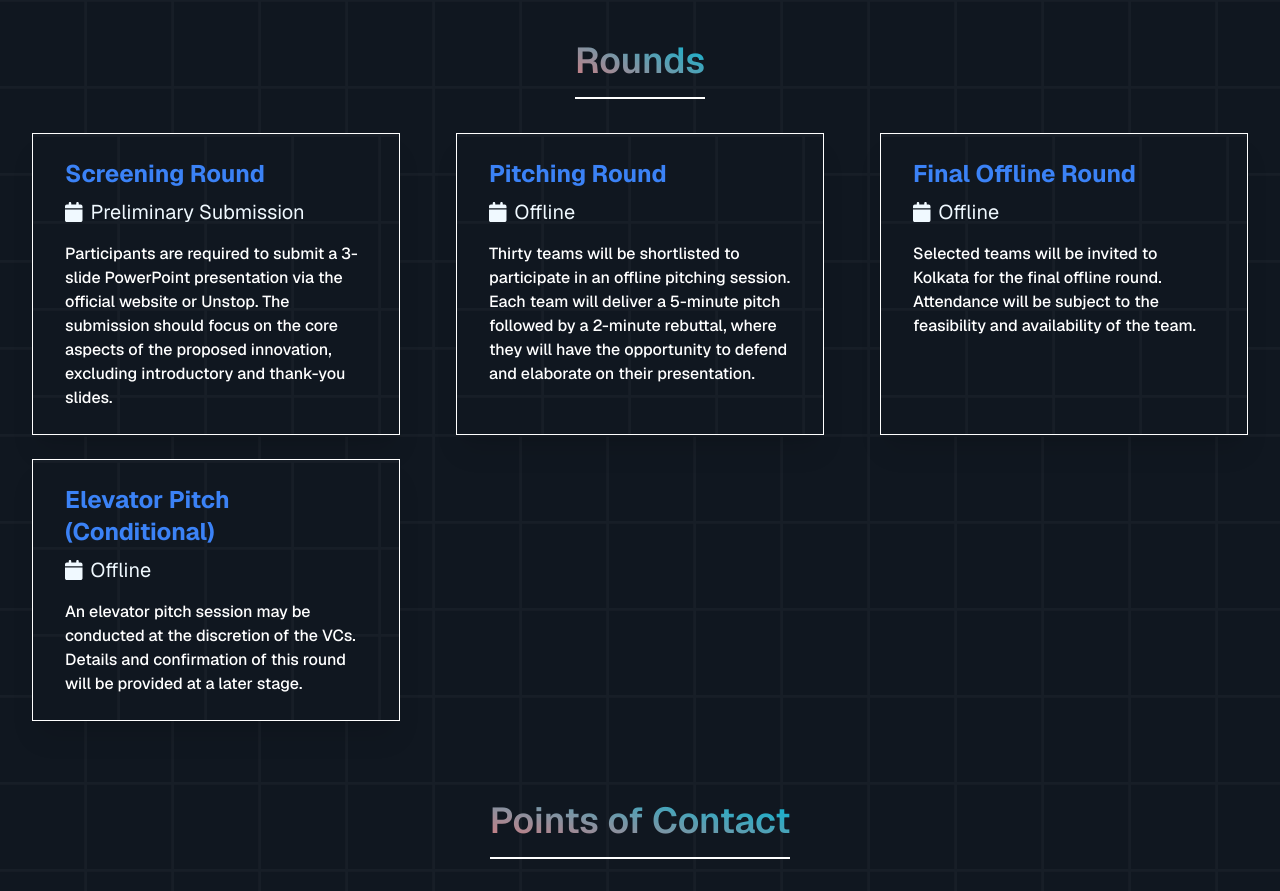
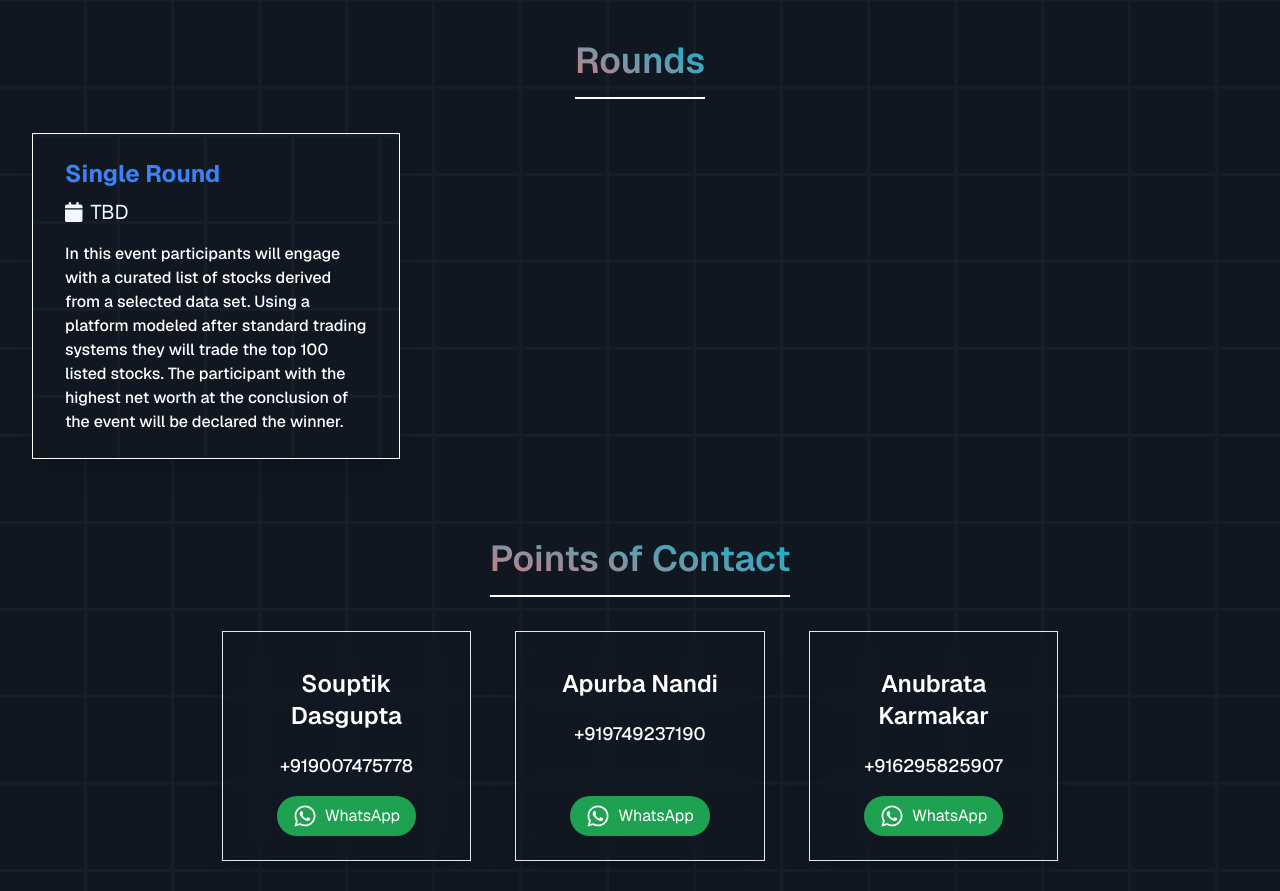
Before and after one commit to jadavpur-university-ed-cell/esummit-24, a Next.js app: page /events/mockstock in a window 1280 px wide. Shown: the part 1480-2371 px from the top of the page. Built offline with nearby package versions, Linux system fonts and the light colour scheme; no server answers.

Commit message:
Update MOCKSTOCK round info

```diff
--- a/app/events/mockstock/clientCode.tsx
+++ b/app/events/mockstock/clientCode.tsx
@@ -131,25 +131,10 @@ const MockStockEvent: React.FC<eventProps> = ({allow}) => {
           textColor="text-sky-50"
           rounds={[
             {
-              title: 'Screening Round',
-              date: 'Preliminary Submission',
-              description: 'Participants are required to submit a 3-slide PowerPoint presentation via the official website or Unstop. The submission should focus on the core aspects of the proposed innovation, excluding introductory and thank-you slides.',
-            },
-            {
-              title: 'Pitching Round',
-              date: 'Offline',
-              description: 'Thirty teams will be shortlisted to participate in an offline pitching session. Each team will deliver a 5-minute pitch followed by a 2-minute rebuttal, where they will have the opportunity to defend and elaborate on their presentation.',
-            },
-            {
-              title: 'Final Offline Round',
-              date: 'Offline',
-              description: 'Selected teams will be invited to Kolkata for the final offline round. Attendance will be subject to the feasibility and availability of the team.',
-            },
-            {
-              title: 'Elevator Pitch (Conditional)',
-              date: 'Offline',
-              description: 'An elevator pitch session may be conducted at the discretion of the VCs. Details and confirmation of this round will be provided at a later stage.',
-            },
+              title: 'Single Round',
+              date: 'TBD',
+              description: 'In this event participants will engage with a curated list of stocks derived from a selected data set. Using a platform modeled after standard trading systems they will trade the top 100 listed stocks. The participant with the highest net worth at the conclusion of the event will be declared the winner. ',
+            }
           ]}
         />
       </div>
```
